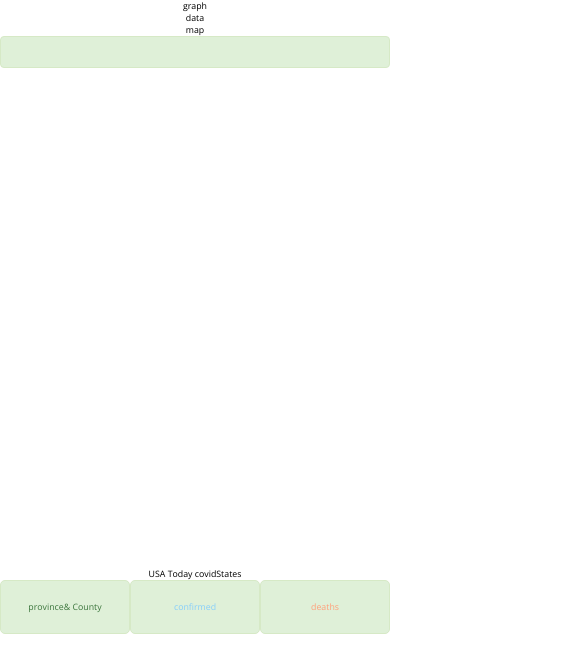
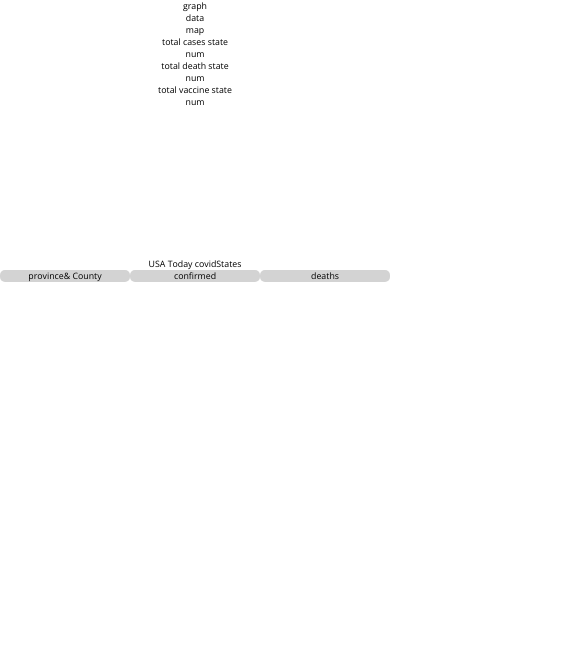
Before and after one commit to IG-Kim2511/me_2021-0422-covid_project-js, a plain HTML site: page index.html in a window 390 px wide. Shown: the top 672 px of the page, 585 px wide, since content can reach past the window. Drawn offline with nearby package versions, Linux system fonts and the light colour scheme; no server answers.

Commit message:
//🍈js 12. total_stats

```diff
--- a/index.html
+++ b/index.html
@@ -35,9 +35,21 @@
 
     <!-- 🍉js 6 -->
      <section>
-      <div class="case"></div>
-      <div class="deaths"></div>
-      <div class="recoverd"></div>
+       <div class="total_wrapper">
+         <div class="total_cases_container">
+          total cases state
+          <div class="total_cases">num</div>
+         </div>
+         <div class="total_deaths_container">
+          total death state
+          <div class="total_deaths">num</div>
+         </div>
+         <div class="total_vaccine_container">
+          total vaccine state
+          <div class="total_vaccine">num</div>
+         </div>
+       </div>
+
 
       <!-- // js 8, chart js size -->
       <div class="chart-container">
@@ -73,9 +85,9 @@
 
        <div class="windows_container" >
         <div class="covid_window">
-          <div class="province"> province& County <span class="county"></span></div>
-          <div class="confirmed">confirmed</div>
-          <div class="deaths">deaths</div>
+          <div class="title-province"> province& County <span class="county"></span></div>
+          <div class="title-confirmed">confirmed</div>
+          <div class="title-deaths">deaths</div>
         </div>
        </div>
 
--- a/script.js
+++ b/script.js
@@ -223,6 +223,34 @@
         }
     });
 
+
+    //🍈js 12. total_stats
+
+    let totalCases = document.querySelector('.total_cases');
+    let totalDeaths = document.querySelector('.total_deaths');
+    let totalVaccine = document.querySelector('.total_vaccine');
+
+
+    /*
+        let casesObject = response.data.timeline.cases;
+    let deathsObject = response.data.timeline.deaths;
+
+    */
+
+
+    let latestCases = casesObject[Object.keys(casesObject)[Object.keys(casesObject).length - 1]]
+
+    let latestDeathsObject = deathsObject[Object.keys(deathsObject)[Object.keys(deathsObject).length - 1]]
+
+    let vaccineList = responseTwo.data[177].timeline;
+    let latestVaccineNum = vaccineList[Object.keys(vaccineList)[Object.keys(vaccineList).length - 1]]
+    console.log(latestVaccineNum)
+
+    totalCases.innerHTML = latestCases;
+    totalDeaths.innerHTML = latestDeathsObject;
+    totalVaccine.innerHTML = latestVaccineNum;
+
+
   })).catch(errors => {
     // react on errors.
   })
@@ -267,11 +295,11 @@
 
     for (let i = 0; i < response.data.length; i++) {
       let country = response.data[i].country;
-      console.log(country);
+      // console.log(country);
 
       let vaccineNum = response.data[i].timeline;
       let lastVaccineNum = vaccineNum[Object.keys(vaccineNum)[Object.keys(vaccineNum).length - 1]]
-      console.log(lastVaccineNum);
+      // console.log(lastVaccineNum);
     }
   })
   .catch(function (error) {
--- a/style.css
+++ b/style.css
@@ -104,29 +104,32 @@
 }
 
 /* 🍉js 4. */
+.title-province, .title-confirmed, .title-deaths{
+    background-color: lightgrey;
+}
 
 .province {
-  padding: 15px;
-  border: 1px solid #d6e9c6;
-  border-radius: 4px;
+  /* padding: 5px; */
+  border: 1px solid var(--color-light-white);
+  /* border-radius: 4px; */
   color: #3c763d;
-  background-color: #dff0d8;
+  background-color: var(--color-light-white);
 }
 
 .confirmed {
-  padding: 15px;
-  border: 1px solid #d6e9c6;
-  border-radius: 4px;
+  /* padding: 5px; */
+  border: 1px solid var(--color-light-white);
+  /* border-radius: 4px; */
   color: lightskyblue;
-  background-color: #dff0d8;
+  background-color: var(--color-light-white);
 }
 
 .deaths {
-  padding: 15px;
-  border: 1px solid #d6e9c6;
-  border-radius: 4px;
+  /* padding: 5px; */
+  border: 1px solid var(--color-light-white);
+  /* border-radius: 4px; */
   color: lightsalmon;
-  background-color: #dff0d8;
+  background-color: var(--color-light-white);
 }
 
 .covid_window {
@@ -141,7 +144,7 @@
   /* background-color: lightskyblue; */
   /* color: #fff; */
   border-radius: 5px;
-  padding: 20px;
+  /* padding: 20px; */
 }
 
 .today_covid{
@@ -156,18 +159,27 @@
 
 /* 🍈 [responsive] for below 768px screen width */
 
-/* @ 576px */
-@media (max-width: 576px) {
-  html {
-    font-size: 55%;
+/* @ 1200px */
+@media (max-width: 900px) {
+  body {
+    max-width: 900;
+    margin: auto;
+  }
+  .chart-container {
+    width: 500px;
+    height: 250px;
   }
 }
 
-/* @ 1200px */
-@media (min-width: 1200px) {
-  #skills,
-  #language {
-    max-width: 1200px;
-    margin: auto;
+/* @ 576px */
+@media (max-width: 576px) {
+    html {
+      font-size: 55%;
+    }
+
+    .chart-container {
+      width: 300px;
+      height: 150px;
+    }
+
   }
-}
```
